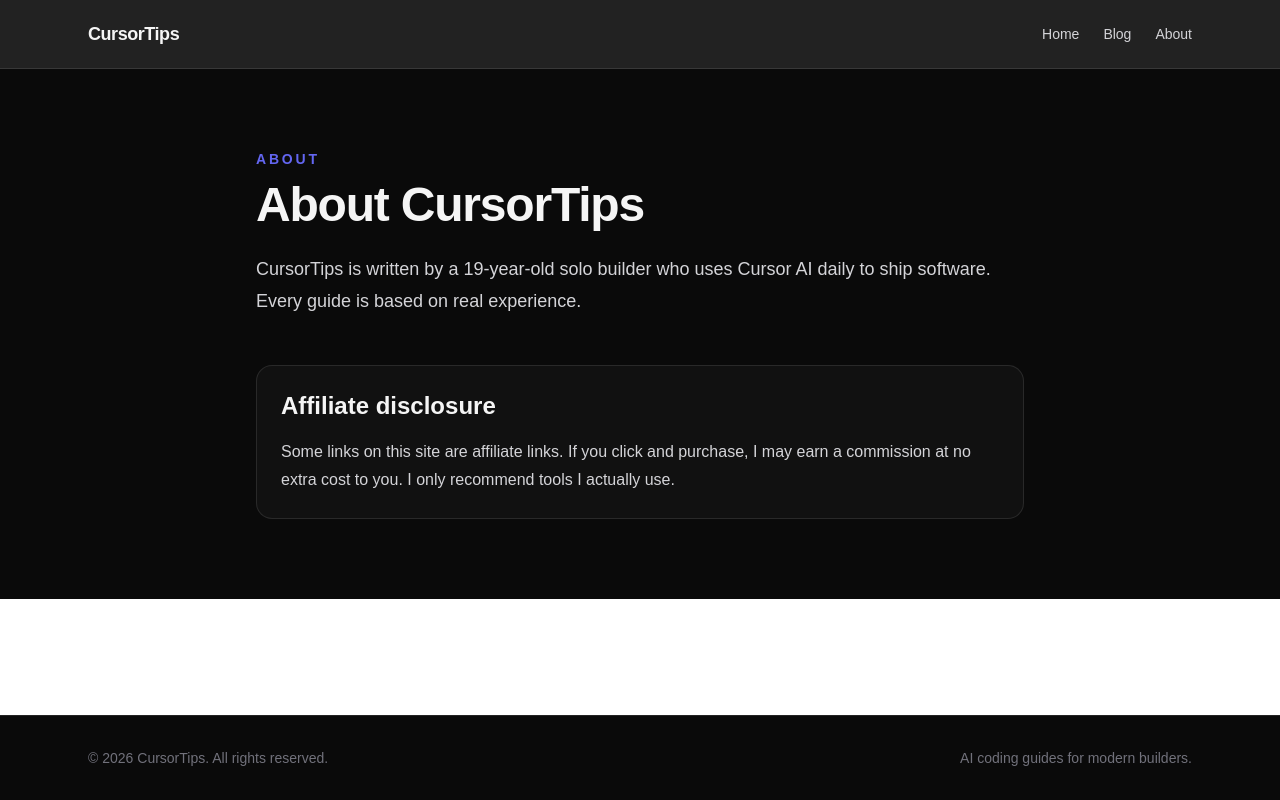
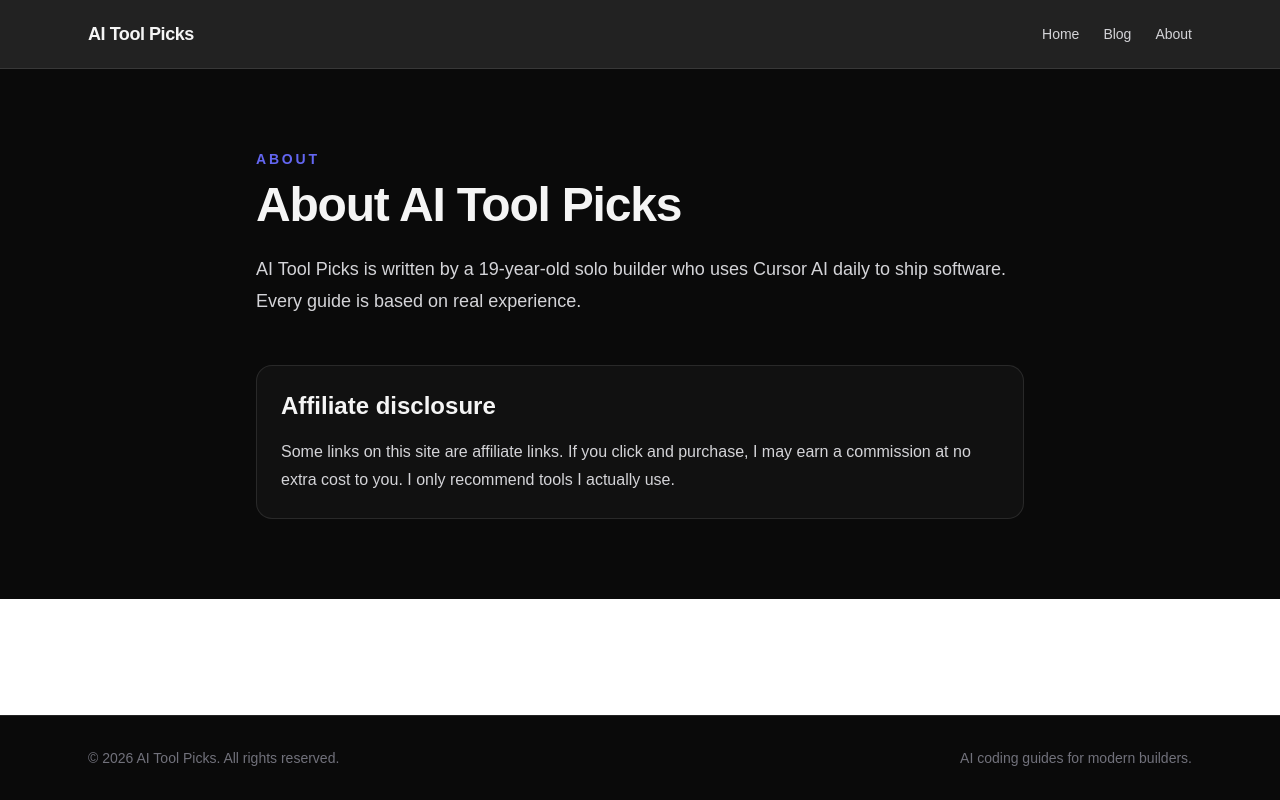
Before and after one commit to somehowshipped/aitoolpicks, a Next.js app: page /about in a window 1280 px wide. Built offline with nearby package versions, Linux system fonts and the light colour scheme.

Commit message:
rebrand: CursorTips → AI Tool Picks

```diff
--- a/src/app/about/page.tsx
+++ b/src/app/about/page.tsx
@@ -1,9 +1,9 @@
 import type { Metadata } from "next";
 
 export const metadata: Metadata = {
-  title: "About CursorTips",
+  title: "About AI Tool Picks",
   description:
-    "Learn who writes CursorTips and how affiliate links are handled.",
+    "Learn who writes AI Tool Picks and how affiliate links are handled.",
 };
 
 export default function AboutPage() {
@@ -14,11 +14,12 @@
           About
         </p>
         <h1 className="mt-3 text-4xl font-bold tracking-tight sm:text-5xl">
-          About CursorTips
+          About AI Tool Picks
         </h1>
         <p className="mt-6 text-lg leading-8 text-zinc-300">
-          CursorTips is written by a 19-year-old solo builder who uses Cursor AI
-          daily to ship software. Every guide is based on real experience.
+          AI Tool Picks is written by a 19-year-old solo builder who uses
+          Cursor AI daily to ship software. Every guide is based on real
+          experience.
         </p>
 
         <section className="mt-12 rounded-2xl border border-white/10 bg-[#111111] p-6">
--- a/src/app/layout.tsx
+++ b/src/app/layout.tsx
@@ -16,22 +16,22 @@
 
 export const metadata: Metadata = {
   title: {
-    default: "CursorTips – Cursor AI Guides & AI Tool Reviews",
-    template: "%s | CursorTips",
+    default: "AI Tool Picks – Cursor AI Guides & AI Tool Reviews",
+    template: "%s | AI Tool Picks",
   },
   description:
     "Practical guides for building SaaS products with Cursor AI. Compare the best AI coding tools and ship faster.",
-  metadataBase: new URL("https://cursortips.dev"),
+  metadataBase: new URL("https://aitoolpicks.dev"),
   openGraph: {
-    title: "CursorTips",
+    title: "AI Tool Picks",
     description: "Practical Cursor AI guides for solo builders.",
-    url: "https://cursortips.dev",
-    siteName: "CursorTips",
+    url: "https://aitoolpicks.dev",
+    siteName: "AI Tool Picks",
     type: "website",
   },
   twitter: {
     card: "summary_large_image",
-    title: "CursorTips",
+    title: "AI Tool Picks",
     description: "Practical Cursor AI guides for solo builders.",
   },
 };
--- a/src/app/page.tsx
+++ b/src/app/page.tsx
@@ -63,14 +63,15 @@
       <section id="about" className="border-t border-white/10 px-6 py-20">
         <div className="mx-auto max-w-6xl rounded-3xl bg-[#111111] p-8 sm:p-10">
           <p className="text-sm font-semibold uppercase tracking-[0.2em] text-[#6366f1]">
-            About CursorTips
+            About AI Tool Picks
           </p>
           <h2 className="mt-3 text-3xl font-bold tracking-tight">
             Practical AI coding advice without the hype.
           </h2>
           <p className="mt-4 max-w-3xl leading-7 text-zinc-300">
-            CursorTips publishes concise guides for developers, founders, and
-            solo builders who want to use AI coding tools to ship real products.
+            AI Tool Picks publishes concise guides for developers, founders,
+            and solo builders who want to use AI coding tools to ship real
+            products.
           </p>
         </div>
       </section>
--- a/src/app/sitemap.ts
+++ b/src/app/sitemap.ts
@@ -1,7 +1,7 @@
 import type { MetadataRoute } from "next";
 import { getAllPosts } from "@/lib/posts";
 
-const baseUrl = "https://cursortips.dev";
+const baseUrl = "https://aitoolpicks.dev";
 
 export default function sitemap(): MetadataRoute.Sitemap {
   const posts = getAllPosts();
--- a/src/components/Footer.tsx
+++ b/src/components/Footer.tsx
@@ -2,7 +2,7 @@
   return (
     <footer className="border-t border-white/10 bg-[#0a0a0a]">
       <div className="mx-auto flex max-w-6xl flex-col gap-2 px-6 py-8 text-sm text-zinc-500 sm:flex-row sm:items-center sm:justify-between">
-        <p>© {new Date().getFullYear()} CursorTips. All rights reserved.</p>
+        <p>© {new Date().getFullYear()} AI Tool Picks. All rights reserved.</p>
         <p>AI coding guides for modern builders.</p>
       </div>
     </footer>
--- a/src/components/Header.tsx
+++ b/src/components/Header.tsx
@@ -14,7 +14,7 @@
           href="/"
           className="text-lg font-bold tracking-tight text-[#f5f5f5]"
         >
-          CursorTips
+          AI Tool Picks
         </Link>
 
         <nav className="flex items-center gap-6 text-sm text-zinc-300">
```
